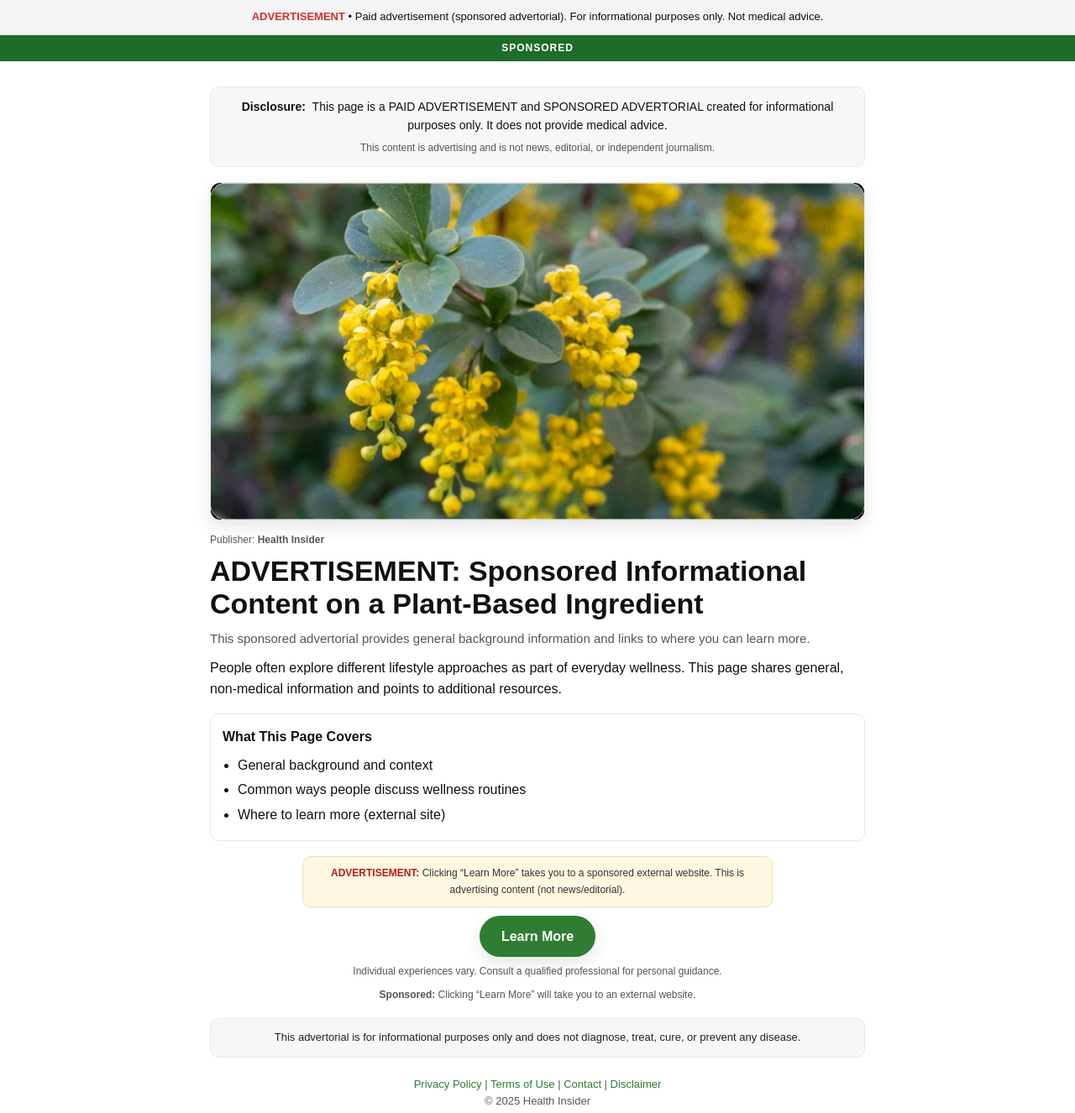
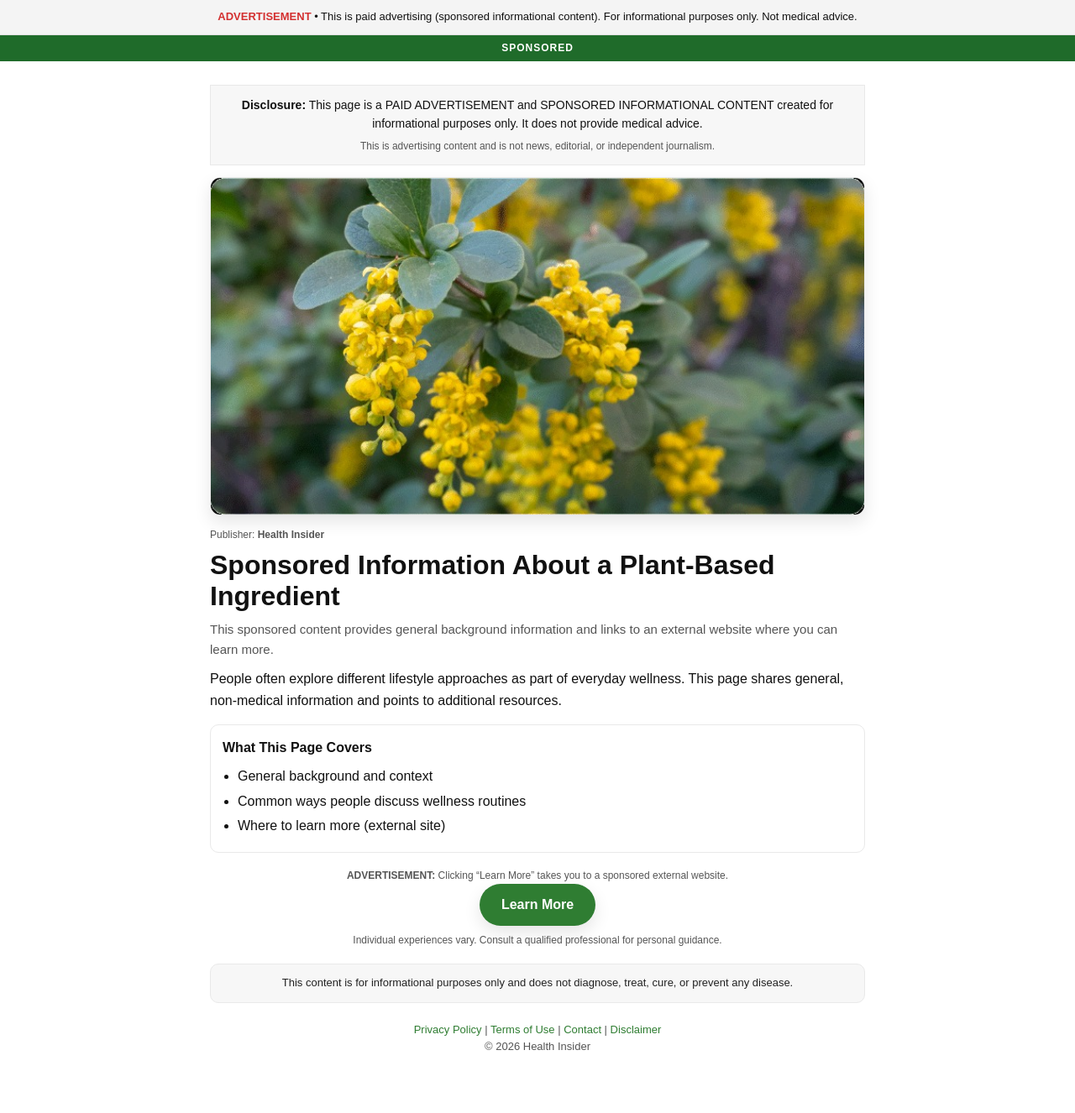
Before and after one commit to Cuticarashop/pressel-plant-us-, a plain HTML site: page index.html in a window 1280 px wide. Shown: the whole page at 84% size. After the commit the page ends 1286 px from the top, so only its background shows below. Drawn offline with Linux system fonts and the light colour scheme.

Commit message:
Update index.html

```diff
--- a/index.html
+++ b/index.html
@@ -4,15 +4,15 @@
   <meta charset="utf-8" />
   <meta name="viewport" content="width=device-width,initial-scale=1" />
 
-  <title>ADVERTISEMENT | Sponsored Advertorial</title>
-  <meta name="description" content="Paid advertisement (sponsored advertorial) for informational purposes only. Not medical advice." />
+  <title>Sponsored Information | Advertisement</title>
+  <meta name="description" content="Paid advertisement (sponsored informational content). For informational purposes only. Not medical advice." />
 
-  <!-- Open Graph (ABSOLUTE URLS) -->
-  <meta property="og:title" content="ADVERTISEMENT | Sponsored Advertorial" />
-  <meta property="og:description" content="Paid advertisement (sponsored advertorial) for informational purposes only. Not medical advice." />
-  <meta property="og:image" content="https://cuticarashop.github.io/pressel-plant-us-v3/assets/plant-based-hero.jpg" />
+  <!-- Open Graph -->
+  <meta property="og:title" content="Sponsored Information | Advertisement" />
+  <meta property="og:description" content="Paid advertisement (sponsored informational content). For informational purposes only. Not medical advice." />
+  <meta property="og:image" content="https://cuticarashop.github.io/pressel-plant-us-/assets/plant-based-hero.jpg" />
   <meta name="twitter:card" content="summary_large_image" />
-  <meta name="twitter:image" content="https://cuticarashop.github.io/pressel-plant-us-v3/assets/plant-based-hero.jpg" />
+  <meta name="twitter:image" content="https://cuticarashop.github.io/pressel-plant-us-/assets/plant-based-hero.jpg" />
 
   <style>
     :root{
@@ -26,7 +26,6 @@
       --maxw:980px;
       --content:780px;
     }
-
     *{box-sizing:border-box;margin:0;padding:0}
     body{
       font-family: Arial, Helvetica, sans-serif;
@@ -34,8 +33,6 @@
       color:var(--text);
       line-height:1.6;
     }
-
-    /* Compliance bars */
     .topbar{
       background:#f4f4f4;
       padding:10px 12px;
@@ -44,7 +41,6 @@
       border-bottom:1px solid #ddd;
     }
     .topbar strong{color:#d32f2f}
-
     .sponsored{
       background:#1f6b2a;
       color:#fff;
@@ -55,37 +51,29 @@
       padding:6px 0;
       text-transform:uppercase;
     }
-
     .wrap{
       max-width:var(--maxw);
       margin:0 auto;
       padding:18px 15px 28px;
     }
-
     .content{
       max-width:var(--content);
       margin:0 auto;
     }
-
-    /* Disclosure block (strong + visible) */
     .disclosure{
       max-width:var(--content);
-      margin:12px auto 18px;
+      margin:10px auto 14px;
       padding:12px 14px;
       background:var(--soft);
       border:1px solid var(--border);
-      border-radius:10px;
       text-align:center;
       font-size:14px;
     }
-    .disclosure b{display:inline-block;margin-right:4px;}
-    .hardline{
+    .disclosure .hardline{
       margin-top:6px;
       font-size:12px;
       color:var(--muted);
     }
-
-    /* HERO */
     .hero{
       max-width:var(--content);
       margin:0 auto 14px;
@@ -95,33 +83,16 @@
       border:1px solid var(--border);
       background:#fff;
     }
-    .hero img{
-      width:100%;
-      height:auto;
-      display:block;
-    }
-
+    .hero img{width:100%;height:auto;display:block;}
     .publisher{
       margin-top:6px;
       font-size:12px;
       color:var(--muted);
       text-align:left;
     }
-
-    h1{
-      margin-top:8px;
-      font-size:34px;
-      line-height:1.15;
-    }
-
-    .subtitle{
-      margin-top:10px;
-      color:var(--muted);
-      font-size:15px;
-    }
-
+    h1{margin-top:8px;font-size:32px;line-height:1.15;}
+    .subtitle{margin-top:10px;color:var(--muted);font-size:15px;}
     p{margin-top:10px;}
-
     .info{
       margin-top:16px;
       border:1px solid var(--border);
@@ -129,32 +100,10 @@
       padding:14px;
       background:#fff;
     }
-    .info h2{
-      font-size:16px;
-      margin-bottom:8px;
-    }
+    .info h2{font-size:16px;margin-bottom:8px;}
     .info ul{margin-left:18px;}
     .info li{margin:4px 0;}
-
-    .cta{
-      margin:18px 0 8px;
-      text-align:center;
-    }
-
-    /* EXTRA DISCLOSURE NEAR CTA (Revcontent-friendly) */
-    .cta-pre{
-      margin:0 auto 10px;
-      max-width:560px;
-      font-size:12px;
-      color:#333;
-      background:#fff8e1;
-      border:1px solid #f0e0b2;
-      border-radius:10px;
-      padding:10px 12px;
-      text-align:center;
-    }
-    .cta-pre strong{color:#b71c1c;}
-
+    .cta{margin:18px 0 8px;text-align:center;}
     .cta a{
       display:inline-block;
       background:var(--btn);
@@ -166,18 +115,10 @@
       box-shadow:var(--shadow);
       transition:transform .10s ease, background .15s ease;
     }
-    .cta a:hover{
-      background:var(--btn-hover);
-      transform:translateY(-1px);
+    .cta a:hover{background:var(--btn-hover);transform:translateY(-1px);}
+    .cta-note,.cta-disclosure{
+      font-size:12px;color:var(--muted);margin-top:8px;
     }
-
-    .cta-note,
-    .cta-disclosure{
-      font-size:12px;
-      color:var(--muted);
-      margin-top:8px;
-    }
-
     .medical{
       font-size:13px;
       margin:18px 0;
@@ -188,7 +129,6 @@
       color:#222;
       text-align:center;
     }
-
     .footer{
       margin-top:22px;
       font-size:13px;
@@ -197,48 +137,41 @@
     }
     .footer a{color:var(--btn);text-decoration:none;}
     .footer a:hover{text-decoration:underline;}
-
     @media (max-width:768px){
       h1{font-size:26px}
-      .subtitle{font-size:15px}
       .wrap{padding:14px 12px 22px}
     }
   </style>
 </head>
 
 <body>
-
   <div class="topbar">
-    <strong>ADVERTISEMENT</strong> • Paid advertisement (sponsored advertorial). For informational purposes only. Not medical advice.
+    <strong>ADVERTISEMENT</strong> • This is paid advertising (sponsored informational content). For informational purposes only. Not medical advice.
   </div>
 
   <div class="sponsored">SPONSORED</div>
 
   <div class="wrap">
-
     <div class="disclosure">
-      <b>Disclosure:</b> This page is a PAID ADVERTISEMENT and SPONSORED ADVERTORIAL created for informational purposes only. It does not provide medical advice.
-      <div class="hardline">
-        This content is advertising and is not news, editorial, or independent journalism.
-      </div>
+      <b>Disclosure:</b> This page is a PAID ADVERTISEMENT and SPONSORED INFORMATIONAL CONTENT created for informational purposes only. It does not provide medical advice.
+      <div class="hardline">This is advertising content and is not news, editorial, or independent journalism.</div>
     </div>
 
     <div class="hero">
-      <img src="assets/plant-based-hero.jpg" alt="Plant-based ingredient (illustrative image)" loading="eager" decoding="async">
+      <img src="https://cuticarashop.github.io/pressel-plant-us-/assets/plant-based-hero.jpg" alt="Illustrative image" loading="eager" decoding="async">
     </div>
 
     <div class="content">
       <div class="publisher">Publisher: <b>Health Insider</b></div>
 
-      <h1>ADVERTISEMENT: Sponsored Informational Content on a Plant-Based Ingredient</h1>
+      <h1>Sponsored Information About a Plant-Based Ingredient</h1>
 
       <p class="subtitle">
-        This sponsored advertorial provides general background information and links to where you can learn more.
+        This sponsored content provides general background information and links to an external website where you can learn more.
       </p>
 
       <p>
-        People often explore different lifestyle approaches as part of everyday wellness. This page shares general,
-        non-medical information and points to additional resources.
+        People often explore different lifestyle approaches as part of everyday wellness. This page shares general, non-medical information and points to additional resources.
       </p>
 
       <div class="info">
@@ -251,49 +184,37 @@
       </div>
 
       <div class="cta">
-        <div class="cta-pre">
-          <strong>ADVERTISEMENT:</strong> Clicking “Learn More” takes you to a sponsored external website.
-          This is advertising content (not news/editorial).
-        </div>
-
-        <a id="ctaLink" href="#" target="_blank" rel="nofollow noopener noreferrer">Learn More</a>
-
+        <div class="cta-disclosure"><b>ADVERTISEMENT:</b> Clicking “Learn More” takes you to a sponsored external website.</div>
+        <a id="ctaLink" href="#" target="_blank" rel="nofollow noopener noreferrer" referrerpolicy="no-referrer">Learn More</a>
         <div class="cta-note">Individual experiences vary. Consult a qualified professional for personal guidance.</div>
-        <div class="cta-disclosure">
-          <b>Sponsored:</b> Clicking “Learn More” will take you to an external website.
-        </div>
       </div>
 
       <div class="medical">
-        This advertorial is for informational purposes only and does not diagnose, treat, cure, or prevent any disease.
+        This content is for informational purposes only and does not diagnose, treat, cure, or prevent any disease.
       </div>
 
       <div class="footer">
-        <a href="privacy.html">Privacy Policy</a> |
-        <a href="terms.html">Terms of Use</a> |
-        <a href="contact.html">Contact</a> |
-        <a href="disclaimer.html">Disclaimer</a>
-        <div>© 2025 Health Insider</div>
+        <a href="https://cuticarashop.github.io/pressel-plant-us-/privacy.html" rel="nofollow">Privacy Policy</a> |
+        <a href="https://cuticarashop.github.io/pressel-plant-us-/terms.html" rel="nofollow">Terms of Use</a> |
+        <a href="https://cuticarashop.github.io/pressel-plant-us-/contact.html" rel="nofollow">Contact</a> |
+        <a href="https://cuticarashop.github.io/pressel-plant-us-/disclaimer.html" rel="nofollow">Disclaimer</a>
+        <div>© 2026 Health Insider</div>
       </div>
     </div>
   </div>
 
   <script>
-    // Base hoplink (vendor)
     const HOP_BASE = "https://58073-i2-jw3vl4xtgg32yaz3q.hop.clickbank.net/";
-
-    // Keep all tracking params from Revcontent
     const params = new URLSearchParams(window.location.search);
 
     if (!params.has("traffic_source")) params.set("traffic_source", "revcontent");
     if (!params.has("traffic_type")) params.set("traffic_type", "native");
-    if (!params.has("campaign")) params.set("campaign", "berberine_us_unknown");
+    if (!params.has("campaign")) params.set("campaign", "berberine_us_v3");
 
     const HOPLINK = HOP_BASE + "?" + params.toString();
 
     const cta = document.getElementById("ctaLink");
     if (cta) cta.href = HOPLINK;
   </script>
-
 </body>
 </html>
```
